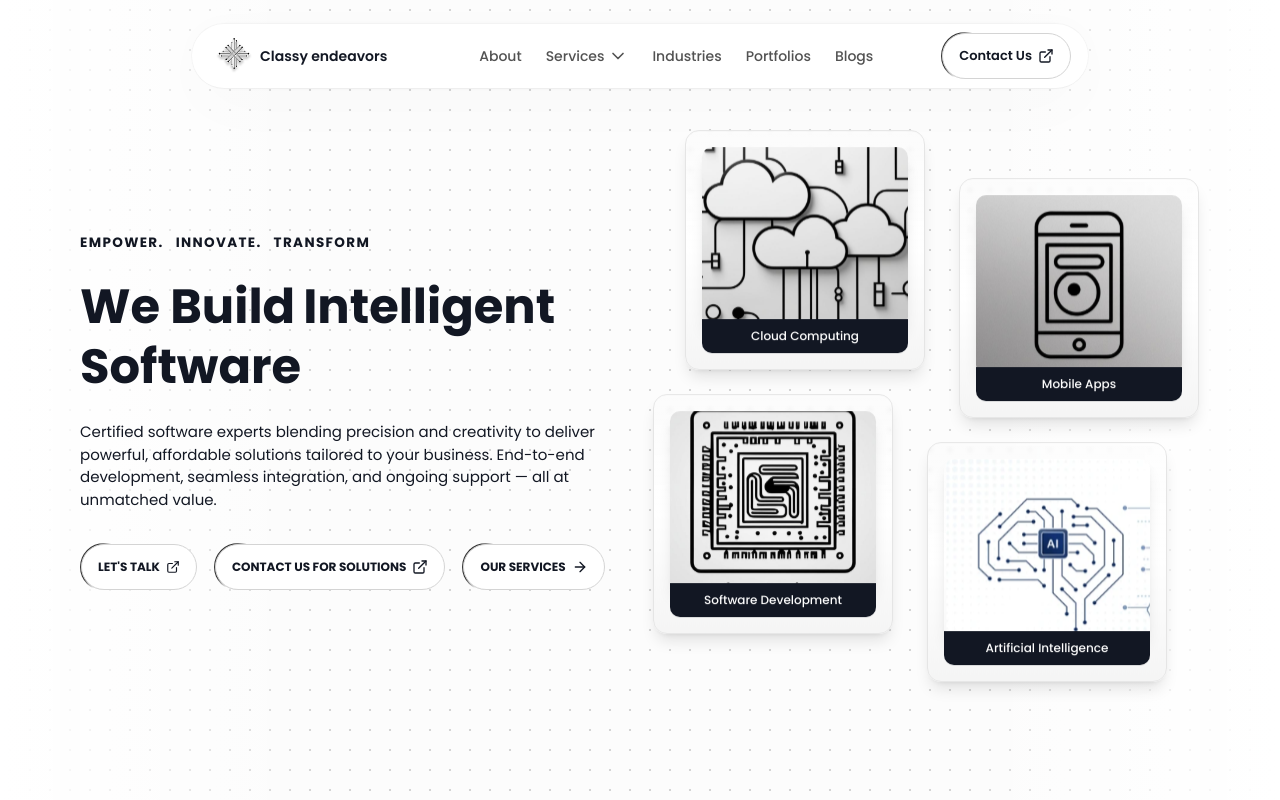
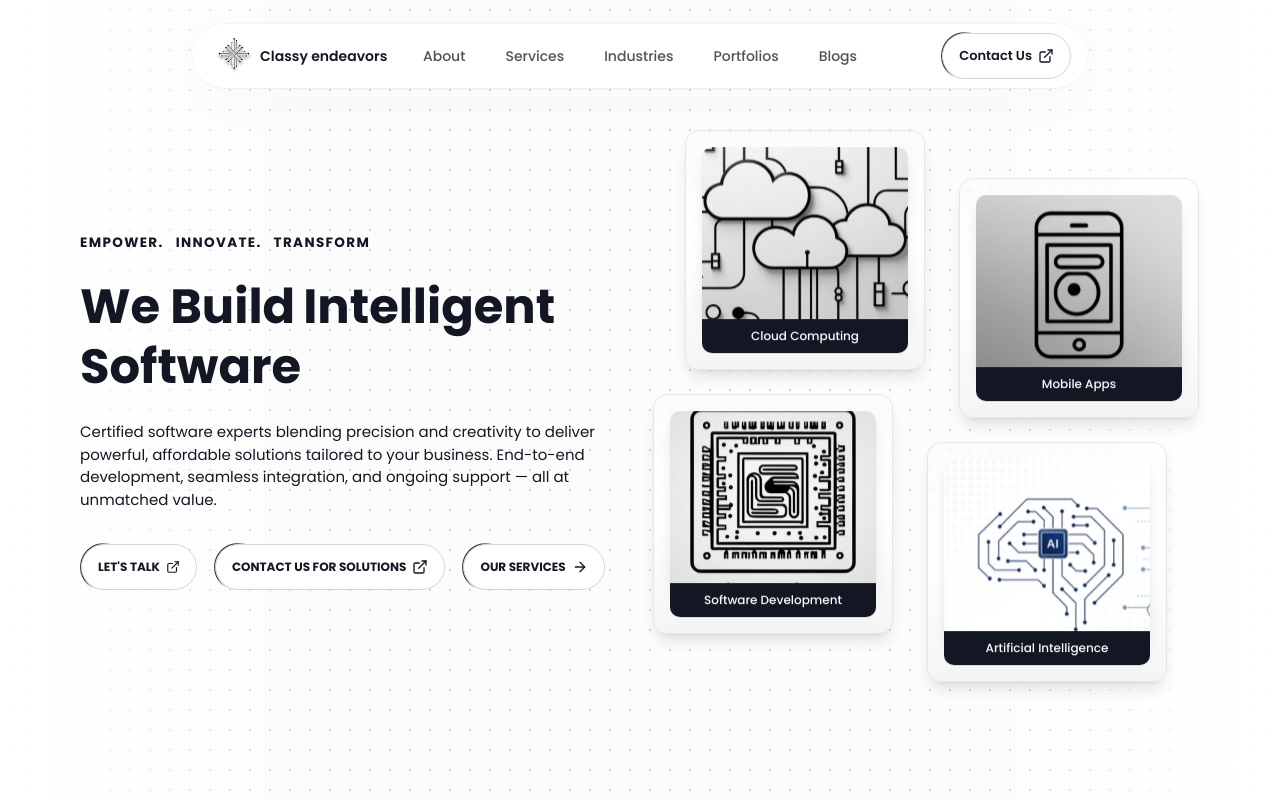
Before and after one commit to NextJSTemplates/startup-nextjs, a Next.js app: page / in a window 1280 px wide. Shown: the top 800 px of the page. Built offline with nearby package versions, Linux system fonts and the light colour scheme.

Commit message:
fix: Rename 'children' to 'sublinks' in Header component for consistency

```diff
--- a/src/components/Header/index.tsx
+++ b/src/components/Header/index.tsx
@@ -20,7 +20,7 @@ const Header = () => {
     {
       name: "Services",
       link: "#services",
-      children: [
+      sublinks: [
         { name: "Cloud Computing", link: "/services/cloud-computing" },
         { name: "Mobile Apps", link: "/services/mobile-development" },
         {
--- a/src/components/ui/resizable-navbar.tsx
+++ b/src/components/ui/resizable-navbar.tsx
@@ -2,7 +2,6 @@
 
 import { cn } from "@/lib/utils";
 import { IconMenu2, IconX } from "@tabler/icons-react";
-import { ChevronDown } from "lucide-react";
 import {
   motion,
   AnimatePresence,
@@ -15,31 +14,26 @@ import React, { useRef, useState } from "react";
 
 interface NavItem {
   name: string;
-  link?: string;
-  children?: {
+  link: string;
+  sublinks?: {
     name: string;
     link: string;
   }[];
 }
-
 interface NavItemsProps {
   items: NavItem[];
   className?: string;
   onItemClick?: () => void;
-  visible?: boolean;
 }
-
 interface NavbarProps {
   children: React.ReactNode;
   className?: string;
 }
-
 interface NavBodyProps {
   children: React.ReactNode;
   className?: string;
   visible?: boolean;
 }
-
 interface MobileNavProps {
   children: React.ReactNode;
   className?: string;
@@ -50,7 +44,6 @@ interface MobileNavHeaderProps {
   children: React.ReactNode;
   className?: string;
 }
-
 interface MobileNavMenuProps {
   children: React.ReactNode;
   className?: string;
@@ -130,79 +123,59 @@ export const NavBody = ({ children, className, visible }: NavBodyProps) => {
   );
 };
 
-export const NavItems = ({
-  items,
-  className,
-  onItemClick,
-  visible,
-}: NavItemsProps) => {
+export const NavItems = ({ items, className, onItemClick }: NavItemsProps) => {
   const [hovered, setHovered] = useState<number | null>(null);
 
   return (
     <motion.div
       onMouseLeave={() => setHovered(null)}
       className={cn(
-        "hidden flex-1 flex-row space-x-2 text-sm font-medium text-zinc-600 transition duration-200 hover:text-zinc-800 lg:flex lg:space-x-2",
-        className,
-        visible
-          ? "items-start justify-start"
-          : "inset-0 items-center justify-center",
+        "absolute inset-0 hidden flex-1 flex-row items-center justify-center space-x-2 text-sm font-medium text-zinc-600 transition duration-200 hover:text-zinc-800 lg:flex lg:space-x-2",
+        className
       )}
     >
       {items.map((item, idx) => {
-        const hasDropdown = !!item.children?.length;
+        const hasSublinks = item.sublinks && item.sublinks.length > 0;
 
         return (
           <div
             key={`nav-item-${idx}`}
             className="relative"
-            onMouseEnter={() => hasDropdown && setHovered(idx)}
-            onMouseLeave={() => hasDropdown && setHovered(null)}
+            onMouseEnter={() => setHovered(idx)}
           >
             <a
-              href={item.link || "#"}
               onClick={onItemClick}
-              className="relative z-20 flex gap-1 rounded-full px-2 py-1.5 text-neutral-600 transition duration-200 hover:bg-neutral-100 dark:text-neutral-300"
+              href={item.link}
+              className="relative px-4 py-2 text-neutral-600 dark:text-neutral-300"
             >
-              {item.name}
-              {hasDropdown && <ChevronDown className="h-5 w-5" />}
+              {hovered === idx && (
+                <motion.div
+                  layoutId="hovered"
+                  className="absolute inset-0 h-full w-full rounded-full bg-zinc-100 dark:bg-neutral-800"
+                />
+              )}
+              <span className="relative z-20">{item.name}</span>
             </a>
 
-            {hovered === idx && hasDropdown && (
+            {hasSublinks && hovered === idx && (
               <motion.div
                 initial={{ opacity: 0, y: -10 }}
                 animate={{ opacity: 1, y: 0 }}
                 exit={{ opacity: 0, y: -10 }}
-                className="absolute top-full left-1/2 z-40 mt-1 w-100 -translate-x-1/2 rounded-lg bg-white p-2 shadow-sm dark:bg-neutral-900"
+                transition={{ duration: 0.2 }}
+                className="absolute left-1/2 top-full mt-4.5 -translate-x-1/2 whitespace-nowrap rounded-md bg-white shadow-lg dark:bg-neutral-900 z-50"
               >
-                <div className="flex justify-between gap-2">
-                  {/* First 4 items (left column) */}
-                  <div className="flex w-1/2 flex-col gap-1">
-                    {item.children?.slice(0, 4).map((subItem, subIdx) => (
+                <div className="p-3 grid-cols-3 w-fit">
+                  {item.sublinks!.map((sub, subIdx) => (
+                    <div key={`sub-${idx}-${subIdx}`}>
                       <a
-                        key={`dropdown-left-${subIdx}`}
-                        href={subItem.link}
-                        onClick={onItemClick}
-                        className="block rounded-full px-4 py-1.5 text-sm text-neutral-700 hover:bg-neutral-100 dark:text-neutral-300 dark:hover:bg-neutral-800"
+                        href={sub.link}
+                        className="block px-4 py-2 text-sm text-gray-700 hover:bg-zinc-100 rounded-full"
                       >
-                        {subItem.name}
+                        {sub.name}
                       </a>
-                    ))}
-                  </div>
-
-                  {/* Remaining items (right column) */}
-                  <div className="flex w-1/2 flex-col gap-1">
-                    {item.children?.slice(4).map((subItem, subIdx) => (
-                      <a
-                        key={`dropdown-right-${subIdx}`}
-                        href={subItem.link}
-                        onClick={onItemClick}
-                        className="block rounded-full px-4 py-1.5 text-sm text-neutral-700 hover:bg-neutral-100 dark:text-neutral-300 dark:hover:bg-neutral-800"
-                      >
-                        {subItem.name}
-                      </a>
-                    ))}
-                  </div>
+                    </div>
+                  ))}
                 </div>
               </motion.div>
             )}
```
